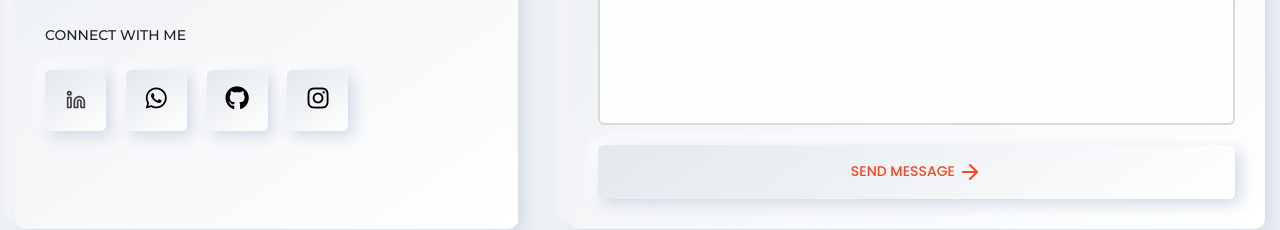
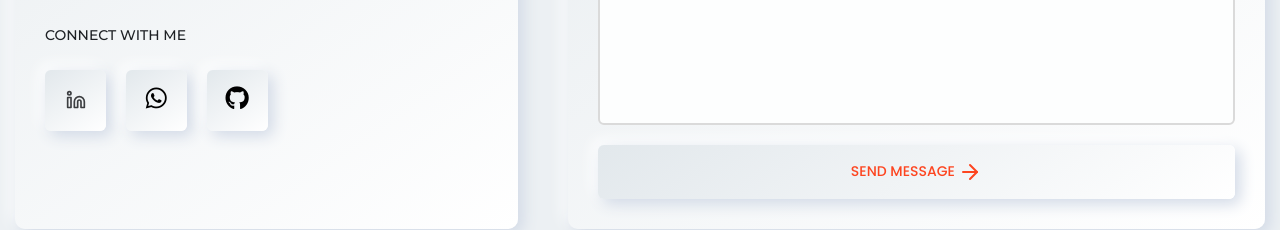
Before and after one commit to Shreesaraan/Shreesaraan-Devarajan, a plain HTML site: page index.html in a window 1280 px wide. Shown: the part 3902-4132 px from the top of the page. Drawn offline with Linux system fonts and the light colour scheme.

Commit message:
removed insta

```diff
--- a/index.html
+++ b/index.html
@@ -806,7 +806,6 @@
                                     <a href="https://www.linkedin.com/in/shreesaraan-devarajan"><i data-feather="linkedin"></i></a>
                                     <a href="https://wa.me/919092050502"><i class="fab fa-whatsapp fa-lg" style="color: #000000;"></i></a>
                                     <a href="https://github.com/Shreesaraan"><i class="fab fa-github fa-lg" style="color: #000000;"></i></a>
-                                    <a href="https://www.instagram.com/_text.o.vert_/"><i class="fab fa-instagram fa-lg" style="color: #000000;"></i></a>
                                 </div>
                             </div>
                         </div>
```
